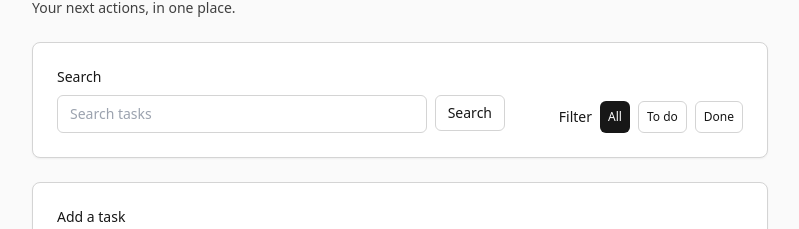
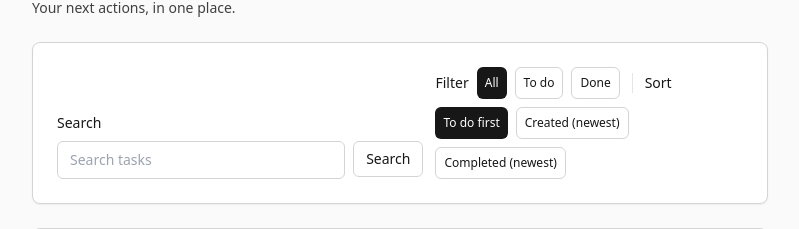
Before and after one commit to AyumuKobayashiproducts/workflow-copilot-ai, a Next.js app: page /inbox in a window 1280 px wide. Shown: the part 119-348 px from the top of the page, without its empty margins (240-1039 px from the left). Built offline with nearby package versions, Linux system fonts and the light colour scheme; no server answers; the database is empty; sample sign-in values are in the browser's storage.

Commit message:
feat: improve e2e config, inbox sorting, and weekly scope persistence

```diff
--- a/src/app/inbox/page.tsx
+++ b/src/app/inbox/page.tsx
@@ -21,12 +21,26 @@ export default async function InboxPage(props: { searchParams?: Promise<Record<s
   const statusRaw = searchParams.status;
   const status = (Array.isArray(statusRaw) ? statusRaw[0] : statusRaw) ?? "all";
   const statusFilter = status === "todo" || status === "done" ? status : "all";
+  const sortRaw = searchParams.sort;
+  const sort = (Array.isArray(sortRaw) ? sortRaw[0] : sortRaw) ?? "todoFirst";
+  const sortKey = sort === "createdDesc" || sort === "completedDesc" || sort === "todoFirst" ? sort : "todoFirst";
 
   const normalizedQuery = q.toLowerCase();
   const filteredTasks = tasks.filter((task) => {
     if (statusFilter !== "all" && task.status !== statusFilter) return false;
     if (normalizedQuery && !task.title.toLowerCase().includes(normalizedQuery)) return false;
     return true;
+  });
+  const visibleTasks = [...filteredTasks].sort((a, b) => {
+    if (sortKey === "createdDesc") return b.createdAt.getTime() - a.createdAt.getTime();
+    if (sortKey === "completedDesc") {
+      const at = (a.completedAt ?? new Date(0)).getTime();
+      const bt = (b.completedAt ?? new Date(0)).getTime();
+      return bt - at;
+    }
+    // todoFirst (default): todo above done, then by createdAt desc
+    if (a.status !== b.status) return a.status === "todo" ? -1 : 1;
+    return b.createdAt.getTime() - a.createdAt.getTime();
   });
 
   function inboxUrl(params: Record<string, string | undefined>) {
@@ -83,6 +97,7 @@ export default async function InboxPage(props: { searchParams?: Promise<Record<s
                 className="w-full rounded-md border border-neutral-300 px-3 py-2 text-sm"
               />
               <input type="hidden" name="status" value={statusFilter} />
+              <input type="hidden" name="sort" value={sortKey} />
               <Button type="submit" variant="secondary" className="shrink-0" data-testid="inbox-search-submit">
                 {t("common.search")}
               </Button>
@@ -92,20 +107,58 @@ export default async function InboxPage(props: { searchParams?: Promise<Record<s
           <div className="flex flex-wrap items-center gap-2">
             <div className="text-sm font-medium text-neutral-900">{t("common.filter")}</div>
             <Button asChild size="sm" variant={statusFilter === "all" ? "default" : "secondary"}>
-              <Link href={inboxUrl({ q: q || undefined, status: "all" })} data-testid="inbox-filter-all">
+              <Link
+                href={inboxUrl({ q: q || undefined, status: "all", sort: sortKey })}
+                data-testid="inbox-filter-all"
+              >
                 {t("inbox.filter.all")}
               </Link>
             </Button>
             <Button asChild size="sm" variant={statusFilter === "todo" ? "default" : "secondary"}>
-              <Link href={inboxUrl({ q: q || undefined, status: "todo" })} data-testid="inbox-filter-todo">
+              <Link
+                href={inboxUrl({ q: q || undefined, status: "todo", sort: sortKey })}
+                data-testid="inbox-filter-todo"
+              >
                 {t("inbox.filter.todo")}
               </Link>
             </Button>
             <Button asChild size="sm" variant={statusFilter === "done" ? "default" : "secondary"}>
-              <Link href={inboxUrl({ q: q || undefined, status: "done" })} data-testid="inbox-filter-done">
+              <Link
+                href={inboxUrl({ q: q || undefined, status: "done", sort: sortKey })}
+                data-testid="inbox-filter-done"
+              >
                 {t("inbox.filter.done")}
               </Link>
             </Button>
+
+            <div className="mx-1 h-5 w-px bg-neutral-200" aria-hidden="true" />
+
+            <div className="text-sm font-medium text-neutral-900">{t("inbox.sort.label")}</div>
+            <Button asChild size="sm" variant={sortKey === "todoFirst" ? "default" : "secondary"}>
+              <Link
+                href={inboxUrl({ q: q || undefined, status: statusFilter, sort: "todoFirst" })}
+                data-testid="inbox-sort-todo-first"
+              >
+                {t("inbox.sort.todoFirst")}
+              </Link>
+            </Button>
+            <Button asChild size="sm" variant={sortKey === "createdDesc" ? "default" : "secondary"}>
+              <Link
+                href={inboxUrl({ q: q || undefined, status: statusFilter, sort: "createdDesc" })}
+                data-testid="inbox-sort-created-desc"
+              >
+                {t("inbox.sort.createdDesc")}
+              </Link>
+            </Button>
+            <Button asChild size="sm" variant={sortKey === "completedDesc" ? "default" : "secondary"}>
+              <Link
+                href={inboxUrl({ q: q || undefined, status: statusFilter, sort: "completedDesc" })}
+                data-testid="inbox-sort-completed-desc"
+              >
+                {t("inbox.sort.completedDesc")}
+              </Link>
+            </Button>
+
             {(q || statusFilter !== "all") && (
               <Button asChild size="sm" variant="secondary">
                 <Link href="/inbox" data-testid="inbox-filter-clear">
@@ -147,13 +200,13 @@ export default async function InboxPage(props: { searchParams?: Promise<Record<s
               </Button>
             </div>
           </div>
-        ) : filteredTasks.length === 0 ? (
+        ) : visibleTasks.length === 0 ? (
           <div className="mt-3 space-y-2">
             <p className="text-sm text-neutral-700">{t("inbox.tasks.noResults")}</p>
           </div>
         ) : (
           <ul className="mt-3 space-y-2">
-            {filteredTasks.map((task) => {
+            {visibleTasks.map((task) => {
               const done = task.status === "done";
               const statusLabel = done ? t("inbox.filter.done") : t("inbox.filter.todo");
               return (
--- a/src/components/weekly-done-scope-toggle.tsx
+++ b/src/components/weekly-done-scope-toggle.tsx
@@ -2,7 +2,7 @@
 
 import * as React from "react";
 import Link from "next/link";
-import { useSearchParams } from "next/navigation";
+import { useRouter, useSearchParams } from "next/navigation";
 
 import { Button } from "@/components/ui/button";
 
@@ -22,6 +22,7 @@ export function WeeklyDoneScopeToggle(props: {
   labelWeekOnly: string;
   labelAll: string;
 }) {
+  const router = useRouter();
   const sp = useSearchParams();
   const doneScopeParam = normalizeScope(sp.get("doneScope"));
 
@@ -38,12 +39,12 @@ export function WeeklyDoneScopeToggle(props: {
       const qs = next.toString();
       const url = qs ? `/weekly?${qs}` : "/weekly";
 
-      // Use history.replaceState to avoid navigation flicker and keep it lightweight.
-      window.history.replaceState(null, "", url);
+      // Use router.replace so the server component re-renders with the applied preference.
+      router.replace(url);
     } catch {
       // ignore
     }
-  }, [doneScopeParam, props.weekStartIso, sp]);
+  }, [doneScopeParam, props.weekStartIso, router, sp]);
 
   function buildHref(scope: DoneScope) {
     const next = new URLSearchParams(sp.toString());
--- a/src/messages/en.json
+++ b/src/messages/en.json
@@ -76,6 +76,10 @@
   "inbox.filter.todo": "To do",
   "inbox.filter.doing": "Doing",
   "inbox.filter.done": "Done",
+  "inbox.sort.label": "Sort",
+  "inbox.sort.todoFirst": "To do first",
+  "inbox.sort.createdDesc": "Created (newest)",
+  "inbox.sort.completedDesc": "Completed (newest)",
   "inbox.section.today": "Today",
   "inbox.section.upNext": "Up next",
   "inbox.section.later": "Later",
--- a/src/messages/ja.json
+++ b/src/messages/ja.json
@@ -76,6 +76,10 @@
   "inbox.filter.todo": "未着手",
   "inbox.filter.doing": "進行中",
   "inbox.filter.done": "完了",
+  "inbox.sort.label": "並び替え",
+  "inbox.sort.todoFirst": "未着手優先",
+  "inbox.sort.createdDesc": "作成日（新しい順）",
+  "inbox.sort.completedDesc": "完了日（新しい順）",
   "inbox.section.today": "今日",
   "inbox.section.upNext": "次にやる",
   "inbox.section.later": "あとで",
```
Also changed, not shown: playwright.config.ts (+10 -7 lines), 2 other files (tests, documents, lock files or other folders).
